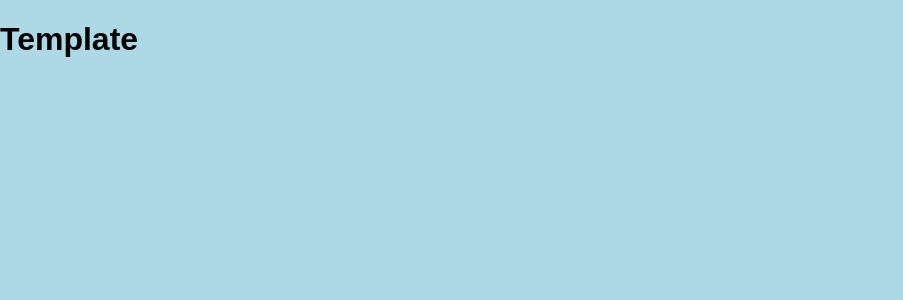
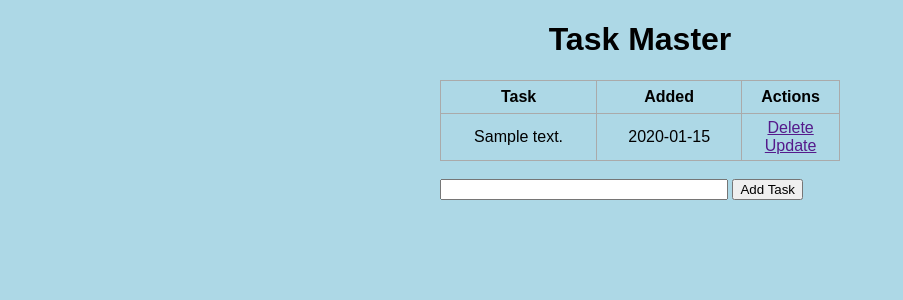
Before and after one commit to waPAO/Task-List, a Flask app: page / in a window 1280 px wide. Shown: the top 300 px of the page, without its empty margins (0-903 px from the left). Run offline with Flask 2, Linux system fonts and the light colour scheme; tables that the repository leaves empty hold one stand-in row (values such as "Sample post").

Commit message:
Update index.html

```diff
--- a/templates/index.html
+++ b/templates/index.html
@@ -1,9 +1,35 @@
 {% extends 'base.html' %}
 
 {% block head %}
-
+<title>Task Master</title>
 {% endblock %}
 
 {% block body %}
-<h1>Template</h1>
+<div class="content">
+    <h1 style="text-align: center;">Task Master</h1>
+
+    <table>
+        <tr>
+            <th>Task</th>
+            <th>Added</th>
+            <th>Actions</th>
+        </tr>
+        {% for task in tasks %}
+            <tr>
+                <td>{{ task.content }}</td>
+                <td>{{ task.date_created.date() }}</td>
+                <td>
+                    <a href="">Delete</a>
+                    <br>
+                    <a href="">Update</a>
+                </td>
+            </tr>
+        {% endfor %}
+    </table>
+    <br>
+    <form action="/" method="POST">
+        <input type="text" name="content" id="content">
+        <input type="submit" value="Add Task">
+    </form>
+</div>
 {% endblock %}
```
